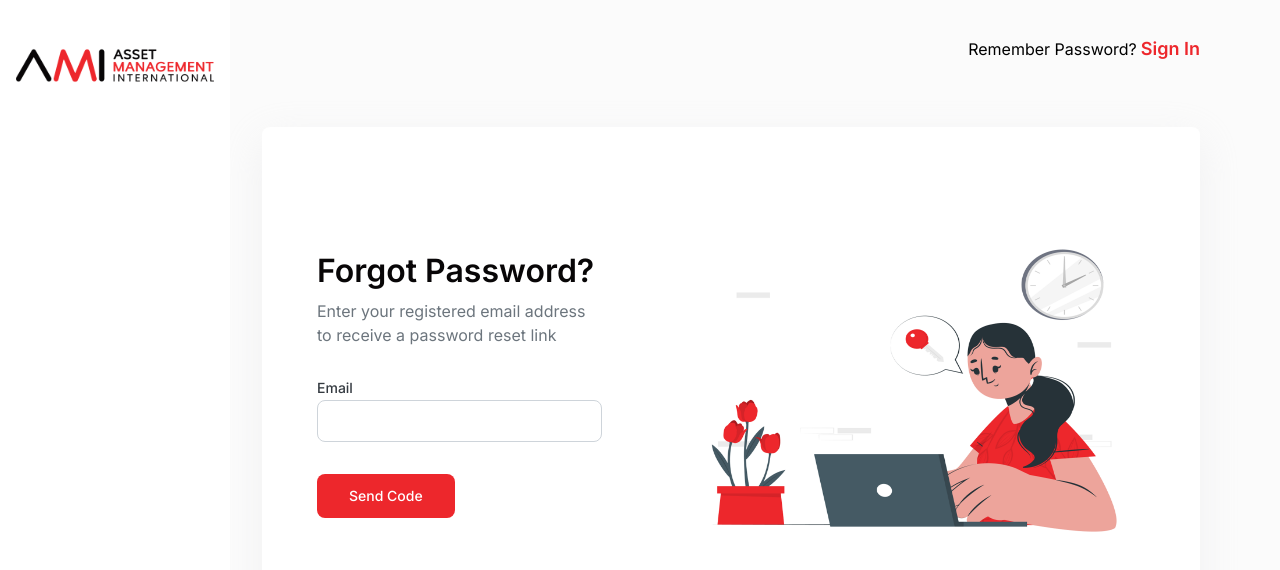
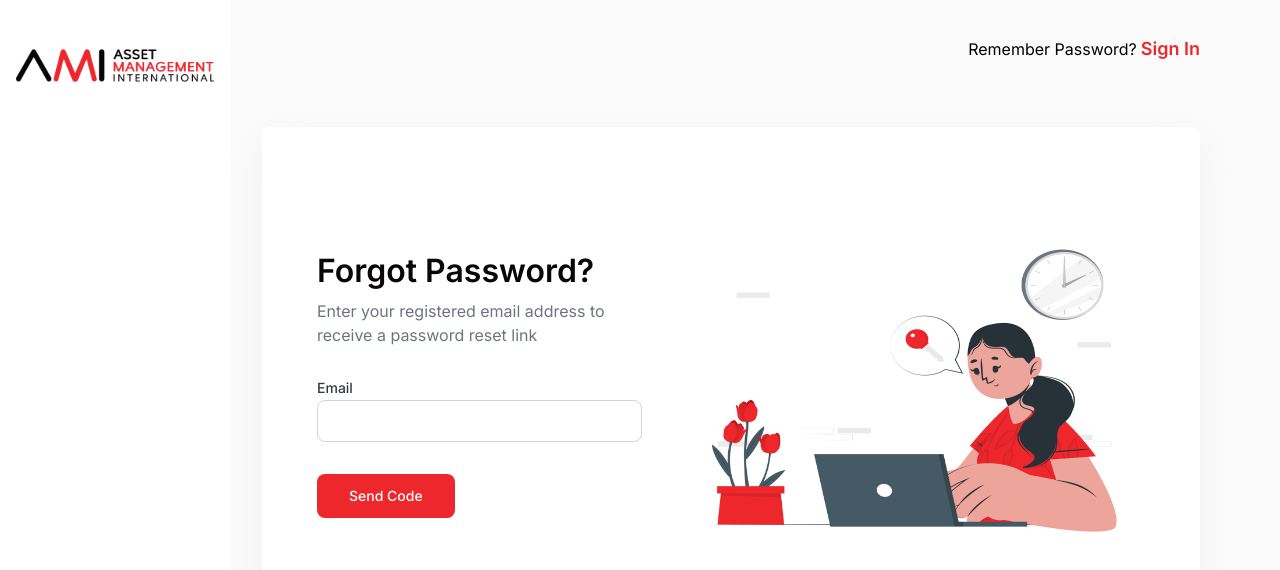
Before and after one commit to arakash-developer/headless, a React (Vite) app: page /forget in a window 1280 px wide. Shown: the top 570 px of the page. Built offline with nearby package versions, Linux system fonts and the light colour scheme.

Commit message:
fix: remove redundant padding from Forget component

```diff
--- a/src/components/forget/Forget.jsx
+++ b/src/components/forget/Forget.jsx
@@ -29,7 +29,7 @@ const Forget = () => {
   return (
     <>
       <div className="flex justify-between items-start loginBox mt-10 rounded-[8px] pt-5 pb-5 pr-4 max-w-[1099px] xl:mr-[80px] mb-[171px] bg-[var(--secondary)]">
-        <div className="pl-[55px] py-[104px] w-[380px] pr-10">
+        <div className="pl-[55px] py-[104px] w-[380px]">
           <h2 className="font-semibold text-[32px] leading-[125%] text-[var(--primary2)]">
             Forgot Password?
           </h2>
```
